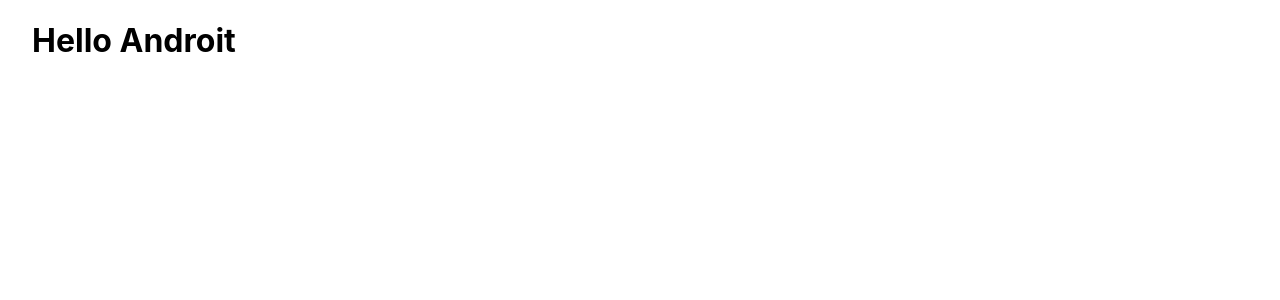
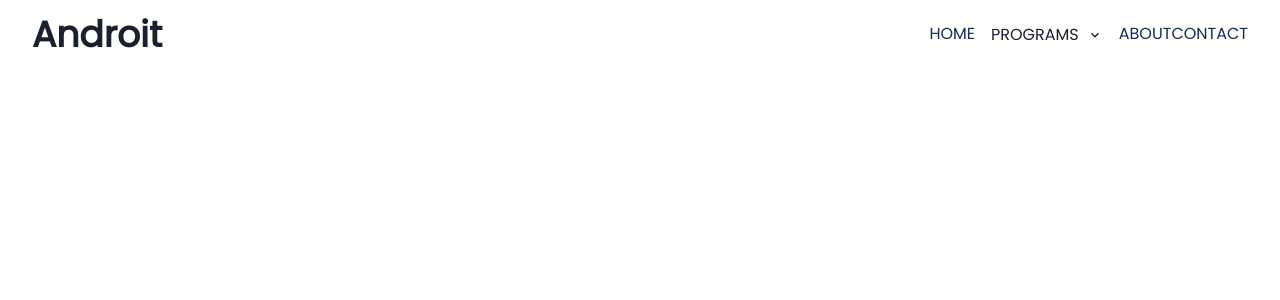
Before and after one commit to shina1/newabkass, a Next.js app: page / in a window 1280 px wide. Shown: the top 300 px of the page. Built offline with nearby package versions, Linux system fonts and the light colour scheme.

Commit message:
added utility packages

```diff
--- /dev/null
+++ b/components/Header.tsx
@@ -0,0 +1,22 @@
+import React from "react";
+import { Flex, Heading } from "@chakra-ui/react";
+
+import NavBar from "./NavBar";
+import MobileNav from "./MobileNav";
+
+const Header = () => {
+  return (
+    <Flex
+      height="70px"
+      px={8}
+      justifyContent="space-between"
+      alignItems="center"
+    >
+      <Heading>Androit</Heading>
+      <NavBar />
+      <MobileNav />
+    </Flex>
+  );
+};
+
+export default Header;
--- /dev/null
+++ b/components/MenuDrawer.tsx
@@ -0,0 +1,29 @@
+import React from "react";
+import { Menu, MenuButton, Button, MenuList } from "@chakra-ui/react";
+import { ChevronDownIcon } from "@chakra-ui/icons";
+
+interface MenuDrawerProps {
+  name: string;
+  children: React.ReactNode;
+}
+
+const MenuDrawer: React.FC<MenuDrawerProps> = ({ name, children }) => {
+  return (
+    <Menu>
+      <MenuButton
+        bg="white"
+        fontWeight="400"
+        _hover={{ bg: "white" }}
+        _expanded={{ bg: "white" }}
+        _focus={{ bg: "white" }}
+        as={Button}
+        rightIcon={<ChevronDownIcon />}
+      >
+        {name}
+      </MenuButton>
+      <MenuList bg="darkBlue">{children}</MenuList>
+    </Menu>
+  );
+};
+
+export default MenuDrawer;
--- /dev/null
+++ b/components/MobileNav.tsx
@@ -0,0 +1,133 @@
+import React, { useState } from "react";
+
+import {
+  Button,
+  Box,
+  Flex,
+  VStack,
+  Accordion,
+  AccordionItem,
+  AccordionButton,
+  AccordionPanel,
+  AccordionIcon,
+} from "@chakra-ui/react";
+import { HamburgerIcon, CloseIcon } from "@chakra-ui/icons";
+// import MenuDrawer from "./MenuDrawer";
+import Link from "./NavLink";
+
+const MobileNav = () => {
+  const [isOpen, setIsOpen] = useState(false);
+
+  return (
+    <Box display={{ base: "block", md: "none" }}>
+      <Button
+        colorScheme="white"
+        onClick={() => {
+          setIsOpen(!isOpen);
+        }}
+      >
+        {isOpen ? (
+          <CloseIcon color="gold" w={8} h={8} />
+        ) : (
+          <HamburgerIcon color="gold" w={10} h={10} />
+        )}
+      </Button>
+      {isOpen ? (
+        <Flex
+          bg="darkBlue"
+          pos="fixed"
+          top="70px"
+          left="0"
+          w="100vw"
+          h="auto"
+          p={4}
+          zIndex={20}
+          flexDir="column"
+        >
+          <VStack alignItems="flex-start">
+            <Link
+              color="white"
+              _hover={{ color: "bgOrange" }}
+              pathName="HOME"
+            />
+            <Accordion border="none" borderWidth={0}>
+              <AccordionItem borderWidth={0}>
+                <AccordionButton p={0} border="none" borderWidth={0}>
+                  <Box color="white" textAlign="left">
+                    PROGRAMS
+                  </Box>
+                  <AccordionIcon color="white" />
+                </AccordionButton>
+                <AccordionPanel border="none" borderWidth={0} pb={4}>
+                  <Box mb={4}>
+                    <Link
+                      color="white"
+                      _hover={{ color: "bgOrange" }}
+                      pathName="Summer Coding Bootcamp(Kids)"
+                    />
+                  </Box>
+                  <Box>
+                    <Link
+                      color="white"
+                      _hover={{ color: "bgOrange" }}
+                      pathName="Adult Programs"
+                    />
+                  </Box>
+                </AccordionPanel>
+              </AccordionItem>
+            </Accordion>
+            <Link
+              color="white"
+              _hover={{ color: "bgOrange" }}
+              pathName="ABOUT"
+            />
+            <Link
+              color="white"
+              _hover={{ color: "bgOrange" }}
+              pathName="CONTACT"
+            />
+          </VStack>
+        </Flex>
+      ) : null}
+    </Box>
+  );
+};
+
+export default MobileNav;
+
+{
+  /* <Drawer
+        isOpen={isOpen}
+        placement="right"
+        onClose={onClose}
+        // finalFocusRef={btnRef}
+      >
+        <DrawerOverlay />
+        <DrawerContent>
+          <DrawerCloseButton />
+          <DrawerBody>
+            <VStack>
+              <Link pathName="HOME" />
+              <MenuDrawer name="PROGRAMS">
+                <MenuItem bg="transparent">
+                  <Link
+                    color="white"
+                    _hover={{ color: "bgOrange" }}
+                    pathName="Summer Coding Bootcamp(Kids)"
+                  />
+                </MenuItem>
+                <MenuItem bg="transparent">
+                  <Link
+                    color="white"
+                    _hover={{ color: "bgOrange" }}
+                    pathName="Adult Programs"
+                  />
+                </MenuItem>
+              </MenuDrawer>
+              <Link pathName="ABOUT" />
+              <Link pathName="CONTACT" />
+            </VStack>
+          </DrawerBody>
+        </DrawerContent>
+      </Drawer> */
+}
--- /dev/null
+++ b/components/NavBar.tsx
@@ -0,0 +1,32 @@
+import React from "react";
+import { HStack, MenuItem } from "@chakra-ui/react";
+import Link from "./NavLink";
+import MenuDrawer from "./MenuDrawer";
+
+const NavBar = () => {
+  return (
+    <HStack display={{ base: "none", md: "block" }} spacing={8}>
+      <Link pathName="HOME" />
+      <MenuDrawer name="PROGRAMS">
+        <MenuItem bg="transparent">
+          <Link
+            color="white"
+            _hover={{ color: "bgOrange" }}
+            pathName="Summer Coding Bootcamp(Kids)"
+          />
+        </MenuItem>
+        <MenuItem bg="transparent">
+          <Link
+            color="white"
+            _hover={{ color: "bgOrange" }}
+            pathName="Adult Programs"
+          />
+        </MenuItem>
+      </MenuDrawer>
+      <Link pathName="ABOUT" />
+      <Link pathName="CONTACT" />
+    </HStack>
+  );
+};
+
+export default NavBar;
--- /dev/null
+++ b/components/NavLink.tsx
@@ -0,0 +1,24 @@
+import NextLink from "next/link";
+import {
+  LinkProps as ChakraLinkProps,
+  Link as ChakraLink,
+} from "@chakra-ui/react";
+
+interface LinkProps extends ChakraLinkProps {
+  pathName: string;
+}
+
+const Link: React.FC<LinkProps> = ({ pathName, color, ...props }) => {
+  return (
+    <ChakraLink
+      as={NextLink}
+      href={`${pathName.toLowerCase()}`}
+      color={color ? color : "darkBlue"}
+      {...props}
+    >
+      {pathName}
+    </ChakraLink>
+  );
+};
+
+export default Link;
--- a/pages/_app.tsx
+++ b/pages/_app.tsx
@@ -1,6 +1,15 @@
-import '../styles/globals.css'
-import type { AppProps } from 'next/app'
+import "../styles/globals.css";
+import type { AppProps } from "next/app";
+
+import { ChakraProvider } from "@chakra-ui/react";
+
+import theme from "../theme";
+import "@fontsource/poppins";
 
 export default function App({ Component, pageProps }: AppProps) {
-  return <Component {...pageProps} />
+  return (
+    <ChakraProvider theme={theme}>
+      <Component {...pageProps} />
+    </ChakraProvider>
+  );
 }
--- a/pages/index.tsx
+++ b/pages/index.tsx
@@ -1,15 +1,16 @@
 import Head from "next/head";
-import styles from "../styles/Home.module.css";
+import { Box } from "@chakra-ui/react";
+import Header from "../components/Header";
 
 export default function Home() {
   return (
-    <div className={styles.container}>
+    <Box>
       <Head>
         <title>Androit</title>
         <meta name="description" content="Impact through code learning" />
         <link rel="icon" href="/favicon.ico" />
       </Head>
-      <h1>Hello Androit</h1>
-    </div>
+      <Header />
+    </Box>
   );
 }
--- /dev/null
+++ b/theme/index.ts
@@ -0,0 +1,21 @@
+import { extendTheme, theme as base } from "@chakra-ui/react";
+
+const colors = {
+  brand: {
+    900: "#1a365d",
+    800: "#153e75",
+    700: "#2a69ac",
+  },
+  darkBlue: "#192a56",
+  bgOrange: "#ff5400",
+};
+
+const theme = extendTheme({
+  colors,
+  fonts: {
+    heading: `Poppins,${base.fonts?.heading}`,
+    body: `Poppins,${base.fonts?.body}`,
+  },
+});
+
+export default theme;
```
Also changed, not shown: package.json (+11 -1 lines), 2 other files (tests, documents, lock files or other folders).
